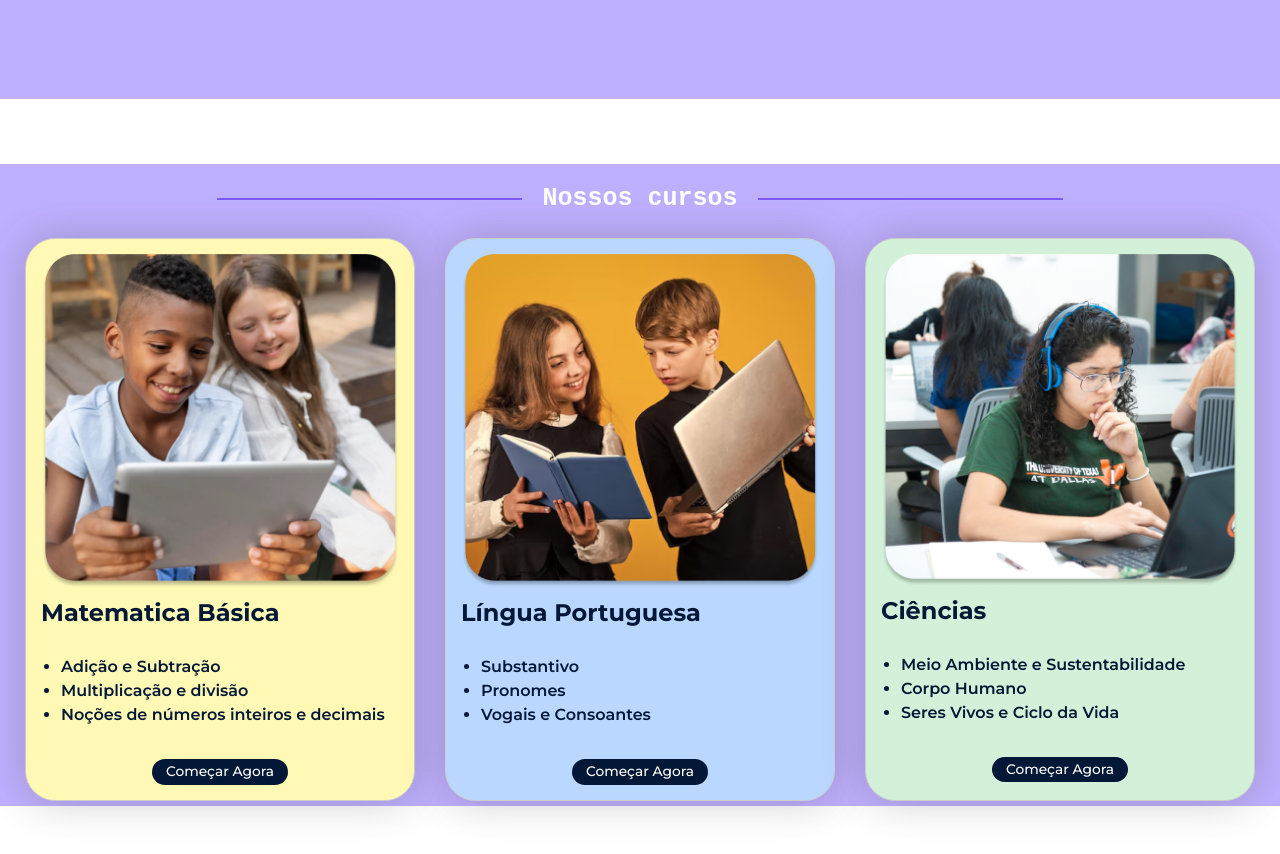
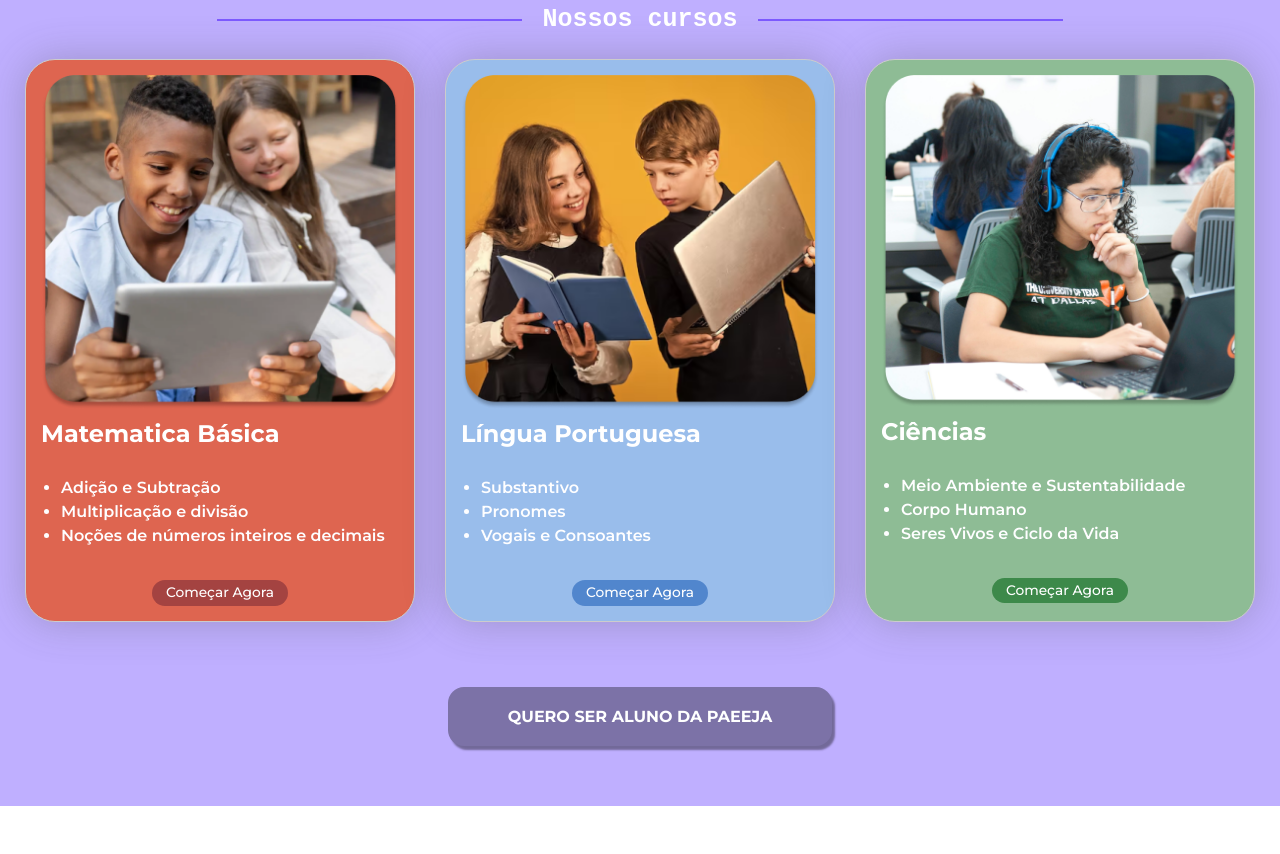
Before and after one commit to LeonardoBCL/P.A.E.E.J.A, a website: page public/views/home.html in a window 1280 px wide. Shown: the part 1930-2784 px from the top of the page. Drawn offline with nearby package versions, Linux system fonts and the light colour scheme; files that its build step writes are made by us from their sources; no server answers.

Commit message:
Mudança na cor dos Cards da Section 3

```diff
--- a/public/css/estilos.css
+++ b/public/css/estilos.css
@@ -266,7 +266,7 @@ section.slider {
   font-family: "Montserrat", sans-serif;
   font-weight: 700; /* Negrito */
   color: #ffffff; /* Cor do texto */
-  background-color: #D8CEFF; /* Cor de fundo do botão */
+  background-color: #7c72a7; /* Cor de fundo do botão */
   text-decoration: none; /* Remove o sublinhado */
   border-radius: 16px; /* Bordas arredondadas */
   box-shadow: 3px 4px 2px rgba(0, 0, 0, 0.4); /* Aumenta a sombra para torná-la mais aparente */
@@ -370,15 +370,15 @@ margin-bottom: -1px; /* Compensa espaçamento */
 
 /* Cores específicas dos Cards */
 .cor-mat {
-  background-color: #FFF9B5; /* Matematica */
+  background-color: #DE6550; /* Matematica */
 }
 
 .cor-port {
-  background-color: #BAD8FF; /* Portugues */
+  background-color: #99BDEB; /* Portugues */
 }
 
 .cor-cien {
-  background-color: #D3F1D8; /* Ciencias */
+  background-color: #8EBC95; /* Ciencias */
 }
 
 .card img {
@@ -389,14 +389,14 @@ margin-bottom: -1px; /* Compensa espaçamento */
 .card h2 {
   font-size: 1.5em; /* Tamanho da fonte do título */
   margin: 10px 0; /* Margem acima e abaixo do título */
-  color: #031836;
+  color: #ffffff;
   font-family: "Montserrat", sans-serif;
 }
 
 .card ul {
   padding-left: 20px; /* Mantém os pontos visíveis com um recuo */
   margin: 15px 0; /* Margem acima e abaixo da lista */
-  color: #031836;
+  color: #fefeff;
   font-weight: 400;
 }
 
@@ -424,8 +424,32 @@ margin-bottom: -1px; /* Compensa espaçamento */
   font-size: 13.78px; /* Ajustado: unidade 'px' adicionada */
 }
 
-.saber-mais:hover {
-  background-color: #042552; /* Cor de fundo ao passar o mouse */
+
+/* Cor de fundo do botão */
+.cor-botao-mat{
+  background-color: #A44341;
+}
+
+.cor-botao-port{
+  background-color: #5186CD;
+}
+
+.cor-botao-cie{
+  background-color: #3D894A;
+}
+
+
+/* Cor de fundo ao passar o mouse */
+.cor-botao-mat:hover {
+  background-color: #5f2726;
+}
+
+.cor-botao-port:hover {
+  background-color: #2e4a70;
+}
+
+.cor-botao-cie:hover {
+  background-color: #234d2a;
 }
 
 
--- a/public/css/navbar.css
+++ b/public/css/navbar.css
@@ -56,7 +56,7 @@
 
 /* Hover ( Contatos, FaleConosco, Cursos ). */
 .nav-menu li:hover {
-  color: #0a861c;
+  color: #57a062;
   transform: scale(1.025);
    transition: background-color 0.4s ease;
 }
@@ -104,7 +104,7 @@ background: red;
 
 /* Hover button - (Cadastrar) */
 .registrar-link:hover {
-  background-color: #04136b;
+  background-color: #364bc2;
    transition: background-color 0.4s ease;
 }
 
--- a/public/views/home.html
+++ b/public/views/home.html
@@ -165,12 +165,6 @@
           </div>
         </div>
 
-        <!-- Novo botão adicionado -->
-        <div class="link-aluno-section">
-          <a href="#Link-ser-aluno" class="section2-botao-aluno"
-            >QUERO SER ALUNO DA PAEEJA</a
-          >
-        </div>
       </section>
 <div class="onda-roxa">
   <svg xmlns="http://www.w3.org/2000/svg" viewBox="0 0 1440 320"><path fill="#BFAFFF" fill-opacity="1" d="M0,32L48,32C96,32,192,32,288,74.7C384,117,480,203,576,208C672,213,768,139,864,117.3C960,96,1056,128,1152,138.7C1248,149,1344,139,1392,133.3L1440,128L1440,320L1392,320C1344,320,1248,320,1152,320C1056,320,960,320,864,320C768,320,672,320,576,320C480,320,384,320,288,320C192,320,96,320,48,320L0,320Z"></path></svg>
@@ -193,7 +187,7 @@
             <li>Multiplicação e divisão</li>
             <li>Noções de números inteiros e decimais</li>
           </ul>
-          <a href="#Saber-mais-sec-3-card-1" class="saber-mais"
+          <a href="#Saber-mais-sec-3-card-1" class="saber-mais cor-botao-mat"
             >Começar Agora</a
           >
         </div>
@@ -208,7 +202,7 @@
             <li>Pronomes</li>
             <li>Vogais e Consoantes</li>
           </ul>
-          <a href="#Saber-mais-sec-3-card-2" class="saber-mais"
+          <a href="#Saber-mais-sec-3-card-2" class="saber-mais cor-botao-port"
             >Começar Agora</a
           >
         </div>
@@ -223,11 +217,17 @@
             <li>Corpo Humano</li>
             <li>Seres Vivos e Ciclo da Vida</li>
           </ul>
-          <a href="#Saber-mais-sec-3-card-3" class="saber-mais"
+          <a href="#Saber-mais-sec-3-card-3" class="saber-mais cor-botao-cie"
             >Começar Agora</a
           >
         </div>
       </div>
+
+        <div class="link-aluno-section">
+          <a href="#Link-ser-aluno" class="section2-botao-aluno"
+            >QUERO SER ALUNO DA PAEEJA</a
+          >
+        </div>
       </section>
    </main>
    <div class="onda-roxa2">
--- a/public/views/nav.html
+++ b/public/views/nav.html
@@ -8,7 +8,7 @@
 
 
       <img src="../imgs/images_paeeja/moeda-paeeja.png" alt="Moeda Paeeja">
-      <span class="paeeja-moeda-valor">1900</span>
+      <span id="paeeja-moeda-valor" class="paeeja-moeda-valor">0</span>
 
     <nav class="nav-menu">
       <ul>
```
